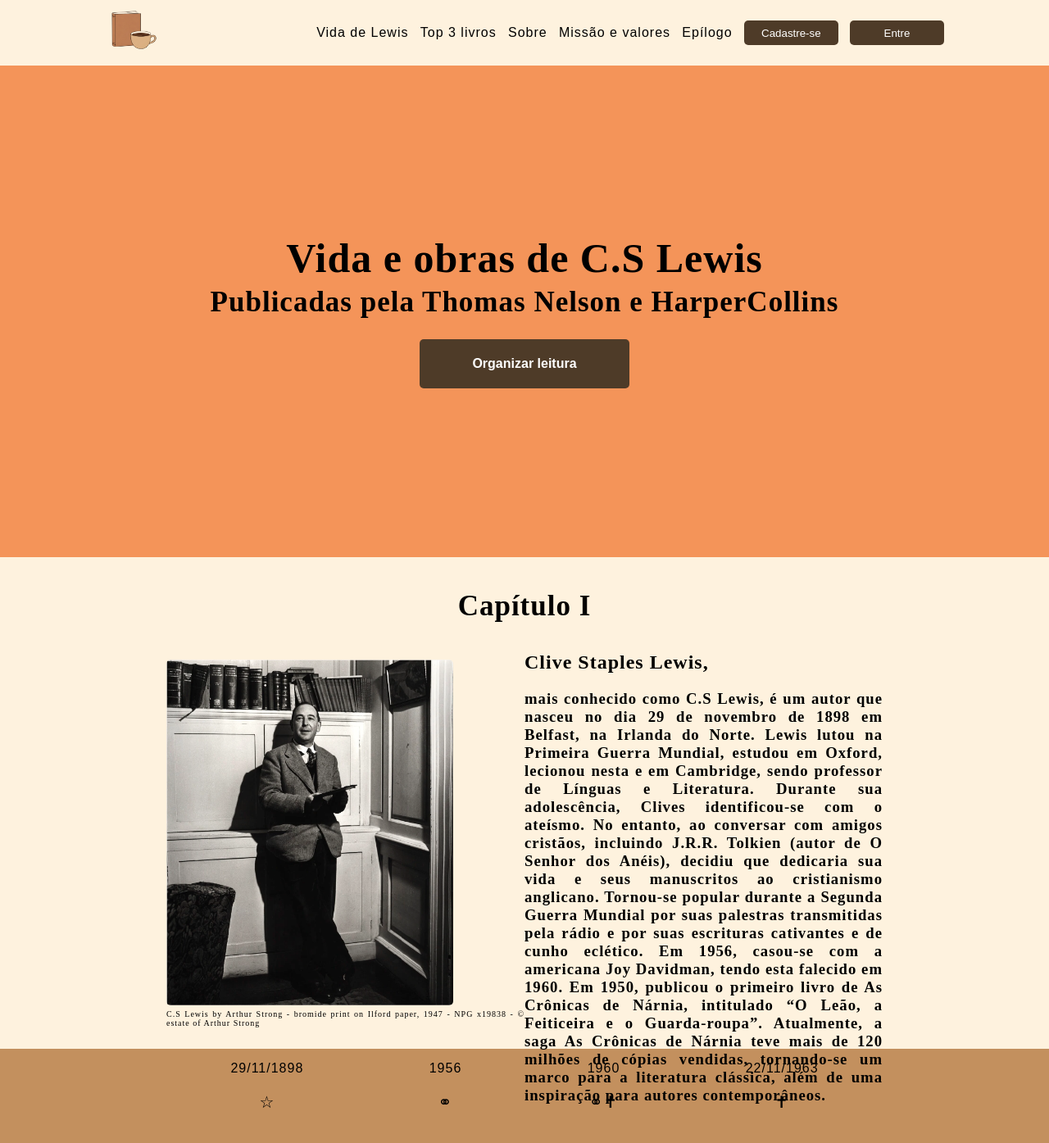
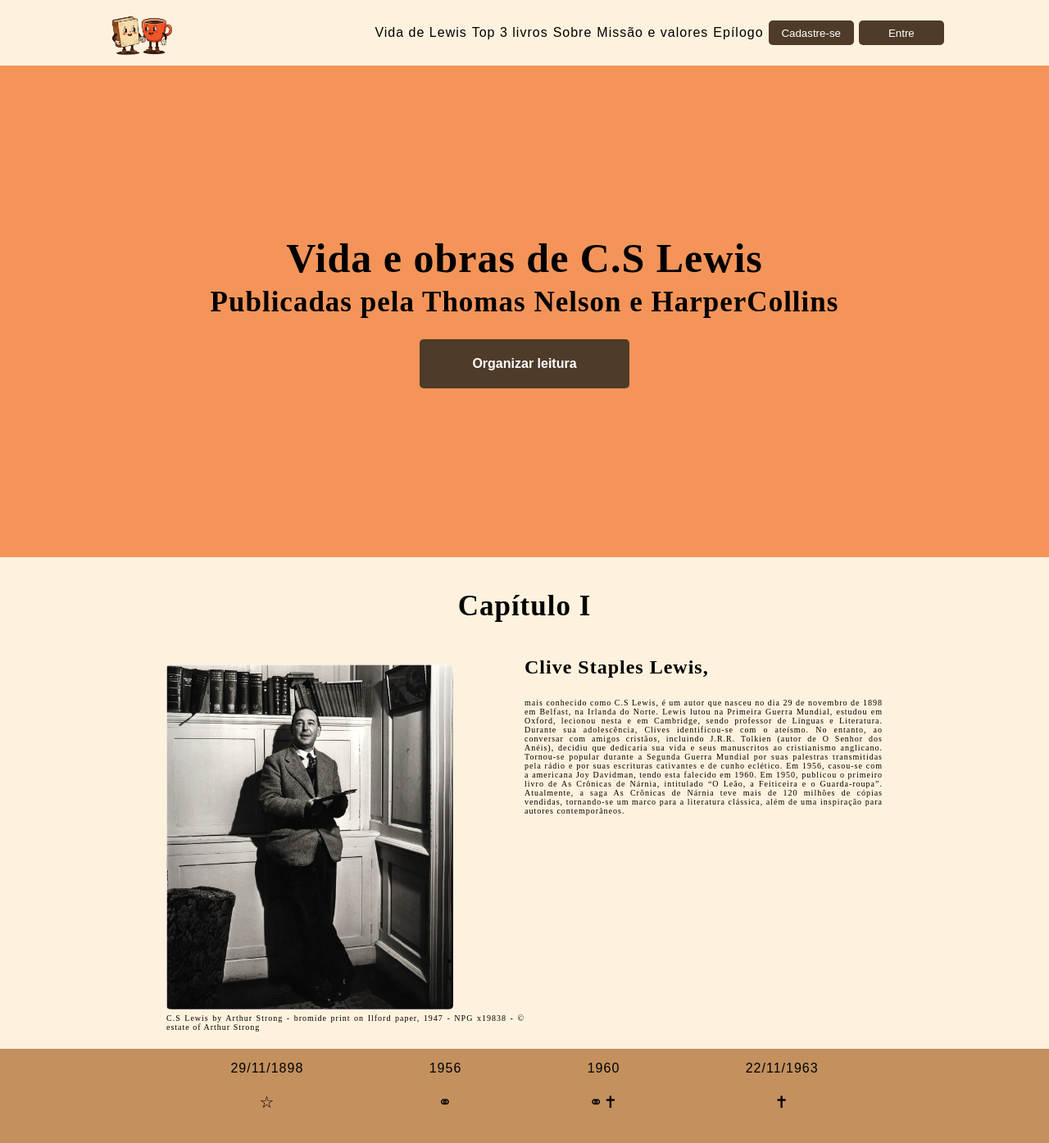
Before and after one commit to giuliasantiagos/cs-lewis, a plain HTML site: page cs-lewis-/html/index.html in a window 1280 px wide. Shown: the top 1395 px of the page at 82% size. Drawn offline with Linux system fonts and the light colour scheme; a web font is replaced by a local one.

Commit message:
atualizando logo do website

```diff
--- a/cs-lewis-/html/index.html
+++ b/cs-lewis-/html/index.html
@@ -16,7 +16,8 @@
     <div class="header">
         <div class="container">
             <a  href="../html/index.html">
-            <img class="logo" src="../img/logo.png"></a>
+            <img class="logo" src="../img/logo_retro.png">
+            </a>
 
             <ul class="navbar">
                 <li><a href="#vida">Vida de Lewis</a></li>
@@ -24,8 +25,8 @@
                 <li><a href="#sobre">Sobre</a></li>
                 <li><a href="#missao">Missão e valores</a></li>
                 <li><a href="#epilogo">Epílogo</a></li>
-                <button class="button">Cadastre-se</button>
-                <button class="button">Entre</button>
+                <button class="button" onclick="document.location='cadastro.html'">Cadastre-se</button>
+                <button class="button" onclick="document.location='login.html'">Entre</button>
             </ul>
         </div>
     </div>
@@ -36,7 +37,7 @@
         <div class="container">
             <h1 class="titulo">Vida e obras de C.S Lewis</h1>
             <h2 class="subtitulo">Publicadas pela Thomas Nelson e HarperCollins</h2>
-            <button class="button">Organizar leitura</button>
+            <button class="button" onclick="document.location='cadastro.html'">Organizar leitura</button>
         </div>
     </div>
 
@@ -48,19 +49,19 @@
 
             <div class="content">
                 <div class="bloco">
-                    <img src="../img/cs_lewis.PNG" id="imagem" alt="C.S Lewis">
+                    <img src="../img/cs_lewis.PNG" alt="C.S Lewis">
                     <p>C.S Lewis by Arthur Strong - bromide print on Ilford paper, 1947 - NPG x19838 - © estate of Arthur Strong</p>
                 </div>
 
                 <div class="text">
                     <h2>Clive Staples Lewis,</h2>
-                    <h3>mais conhecido como C.S Lewis, é um autor que nasceu no dia 29 de novembro de 1898 em Belfast, na Irlanda do Norte.
+                    <p>mais conhecido como C.S Lewis, é um autor que nasceu no dia 29 de novembro de 1898 em Belfast, na Irlanda do Norte.
                         Lewis lutou na Primeira Guerra Mundial, estudou em Oxford, lecionou nesta e em Cambridge, sendo professor de Línguas e Literatura.
                         Durante sua adolescência, Clives identificou-se com o ateísmo. No entanto, ao conversar com amigos cristãos, incluindo J.R.R. Tolkien (autor de O Senhor dos Anéis), decidiu que dedicaria sua vida e seus manuscritos ao cristianismo anglicano.
                         Tornou-se popular durante a Segunda Guerra Mundial por suas palestras transmitidas pela rádio e por suas escrituras cativantes e de cunho eclético.
                         Em 1956, casou-se com a americana Joy Davidman, tendo esta falecido em 1960.
                         Em 1950, publicou o primeiro livro de As Crônicas de Nárnia, intitulado “O Leão, a Feiticeira e o Guarda-roupa”. Atualmente, a saga As Crônicas de Nárnia teve mais de 120 milhões de cópias vendidas, tornando-se um marco para a literatura clássica, além de uma inspiração para autores contemporâneos.
-                    </h3>
+                    </p>
                 </div>
             </div>
 
@@ -129,7 +130,7 @@
         <div class="container">
             <div class="text">
                     <p>Cadastre-se e organize suas leituras de C.S Lewis!</p>
-                <button class="button">Cadastre-se</button>
+                <button class="button" onclick="document.location='cadastro.html'">Cadastre-se</button>
             </div>
         </div>
       </div>
```
